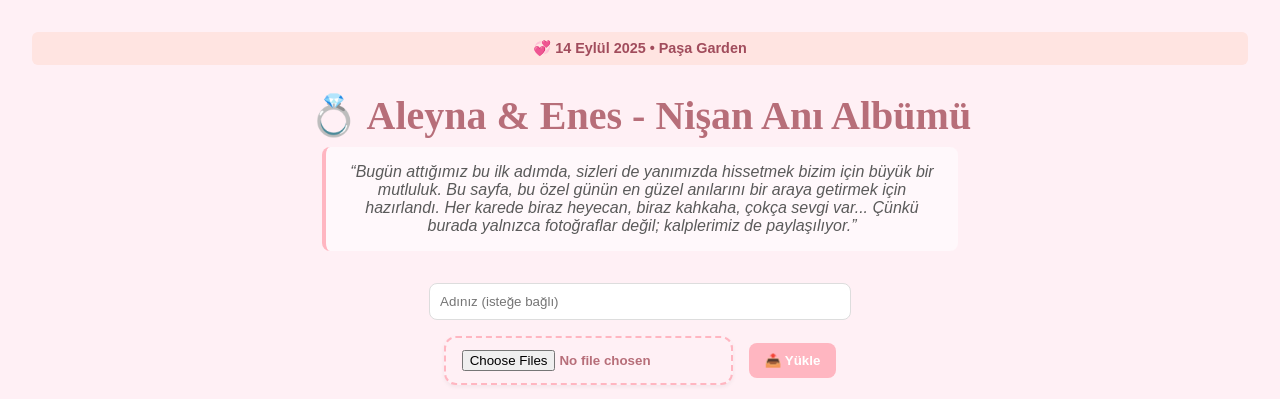
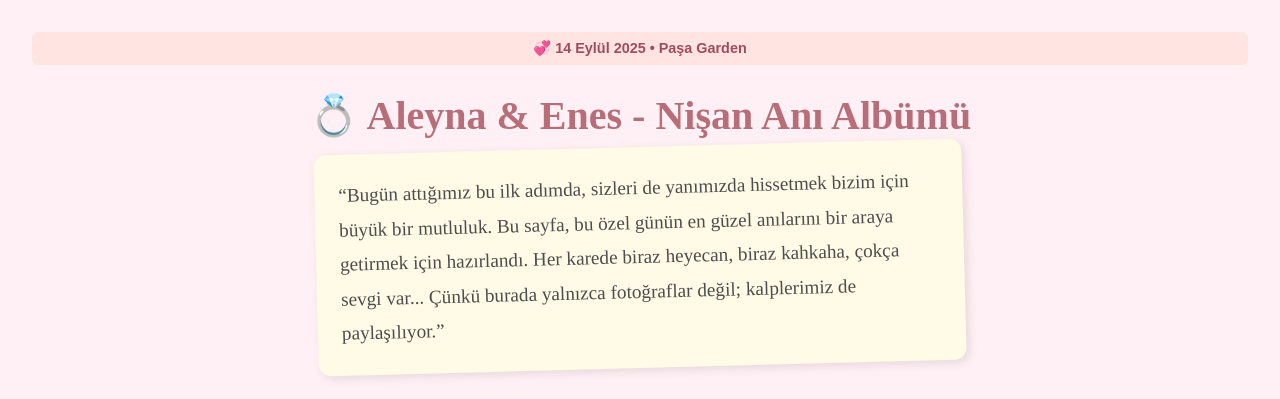
Before and after one commit to enesciraci/ani-album, a React (Create React App) app: page / in a window 1280 px wide. Shown: the top 399 px of the page. Built offline with nearby package versions, Linux system fonts and the light colour scheme; no server answers.

Commit message:
Update App.js

```diff
--- a/src/App.js
+++ b/src/App.js
@@ -120,23 +120,23 @@ export default function App() {
         💍 Aleyna & Enes - Nişan Anı Albümü
       </h1>
 
-      <p style={{
-        textAlign: 'center',
-        maxWidth: '600px',
-        margin: '0 auto 2rem',
-        padding: '1rem',
-        fontStyle: 'italic',
-        fontSize: '1rem',
-        color: '#5a5a5a',
-        backgroundColor: '#fff8fb',
-        borderLeft: '4px solid #ffb6c1',
-        borderRadius: '8px',
-      }}>
+<div style={{
+  backgroundColor: '#fffbe6',
+  padding: '1.5rem',
+  maxWidth: '600px',
+  margin: '0 auto 2rem',
+  borderRadius: '12px',
+  boxShadow: '3px 3px 10px rgba(0,0,0,0.1)',
+  fontFamily: "'Caveat', cursive",
+  fontSize: '1.2rem',
+  lineHeight: '1.8',
+  transform: 'rotate(-1.5deg)'
+}}>
   “Bugün attığımız bu ilk adımda, sizleri de yanımızda hissetmek bizim için büyük bir mutluluk.
   Bu sayfa, bu özel günün en güzel anılarını bir araya getirmek için hazırlandı.
   Her karede biraz heyecan, biraz kahkaha, çokça sevgi var...
   Çünkü burada yalnızca fotoğraflar değil; kalplerimiz de paylaşılıyor.”
-      </p>
+</div>
 
       <div style={{ textAlign: 'center', marginBottom: '2rem' }}>
         <input
```
